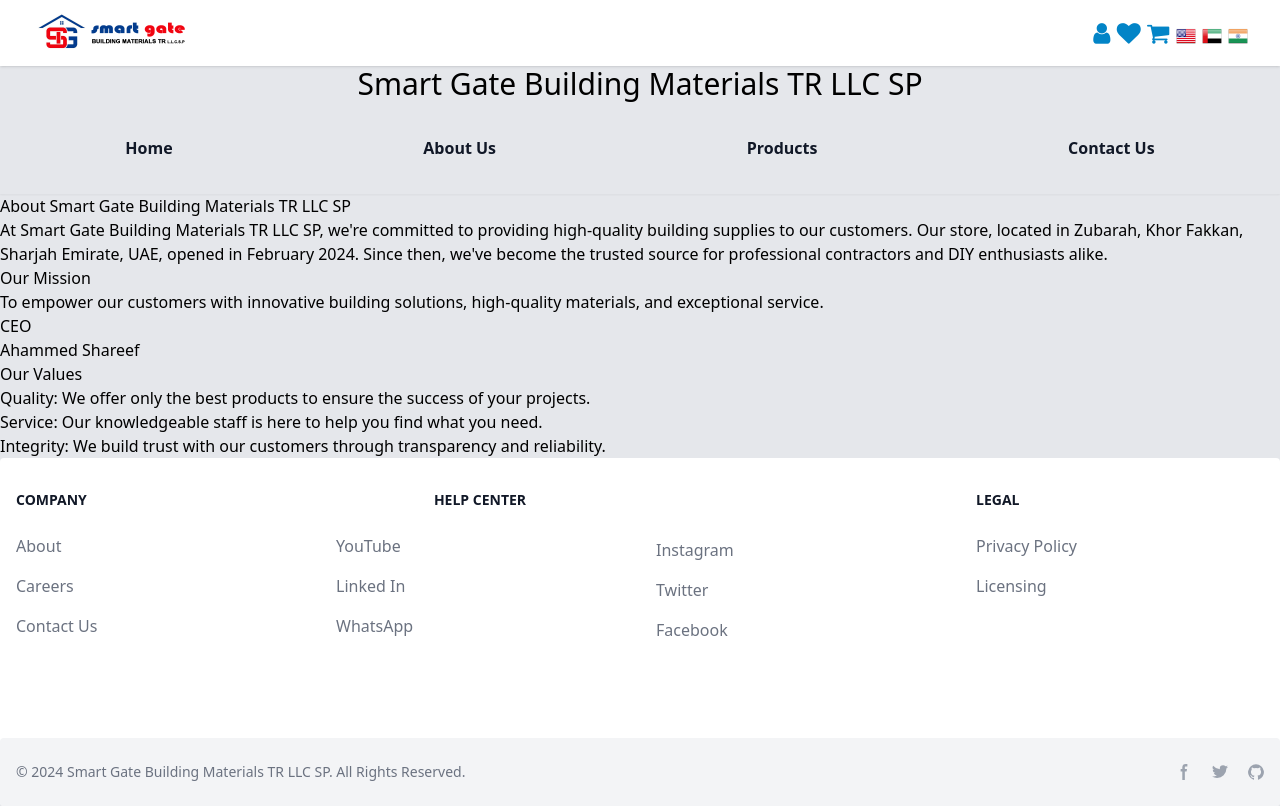
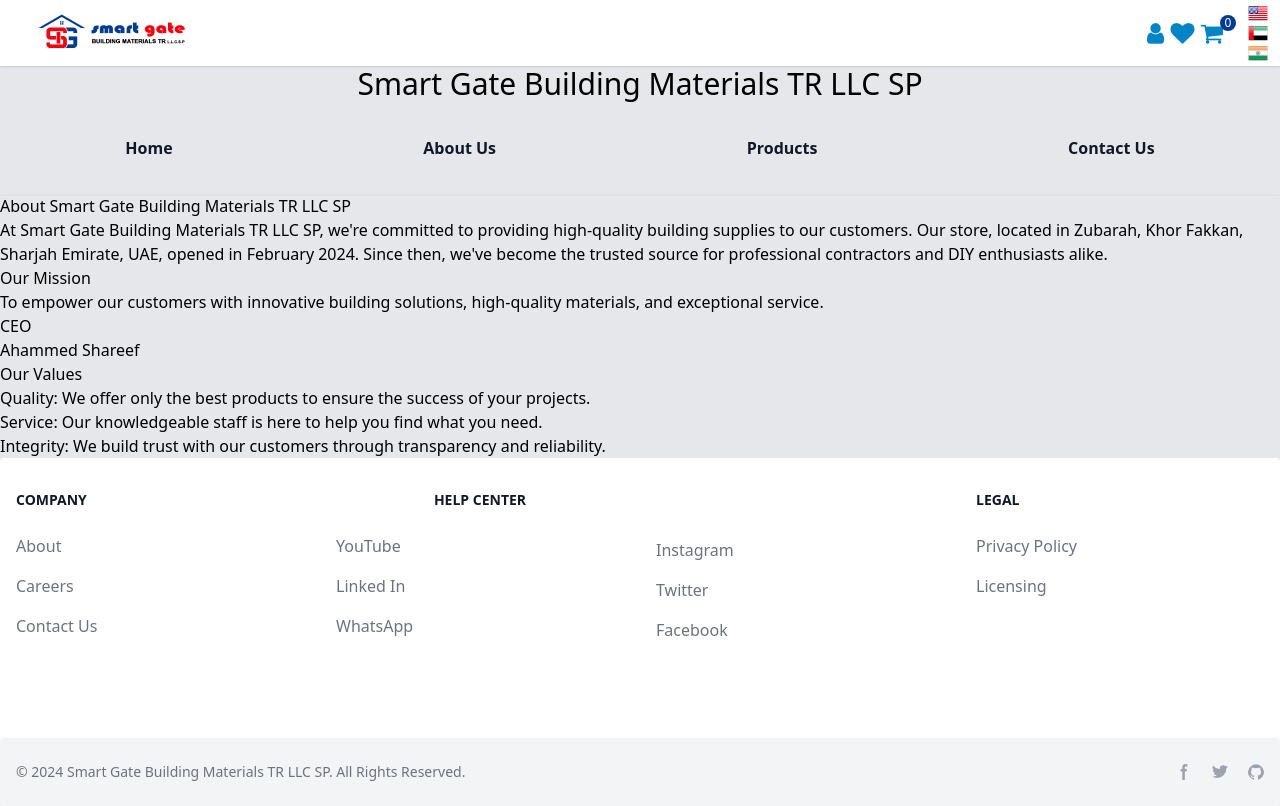
Before and after one commit to Smart-Gate-24/smart-gate-24.github.io, a website: page about.html in a window 1280 px wide. Drawn offline with Linux system fonts and the light colour scheme.

Commit message:
HeaderRedone

```diff
--- a/about.html
+++ b/about.html
@@ -65,9 +65,14 @@
             <a class='text-sky-600 hover:text-blue visited:text-purple-600' href="/profile"><i class="fa fa-user"></i></a>
             <a class='text-sky-600 hover:text-blue visited:text-purple-600' href="/wishlist"><i class="fa fa-heart"></i></a>
             <a class='text-sky-600 hover:text-blue visited:text-purple-600' href="/cart"><i class="fa fa-shopping-cart"></i></a>
-            <button onclick="translatePage('en')"><i class="fi fi-us"></i></button>
-            <button onclick="translatePage('ar')"><i class="fi fi-ae"></i></button>
-            <button onclick="translatePage('hi')"><i class="fi fi-in"></i></button>
+            <span class="absolute -top-0.5 right-3 bg-blue text-white text-xs text-center w-4 h-4 rounded-full">0</span>
+            <span>&nbsp;</span>
+            <span>&nbsp;</span>
+            <div class="text-xs absolute -bottom-3.5 left-full">
+                <button onclick="translatePage('en')"><i class="fi fi-us"></i></button>
+                <button onclick="translatePage('ar')"><i class="fi fi-ae"></i></button>
+                <button onclick="translatePage('hi')"><i class="fi fi-in"></i></button>
+            </div>
             <div hidden id="google_translate_element"></div>
         </div>
     </div>
```
Also changed, not shown: contact.html (+8 -3 lines), index.html (+8 -3 lines), policy.html (+8 -3 lines), products.html (+8 -3 lines).
